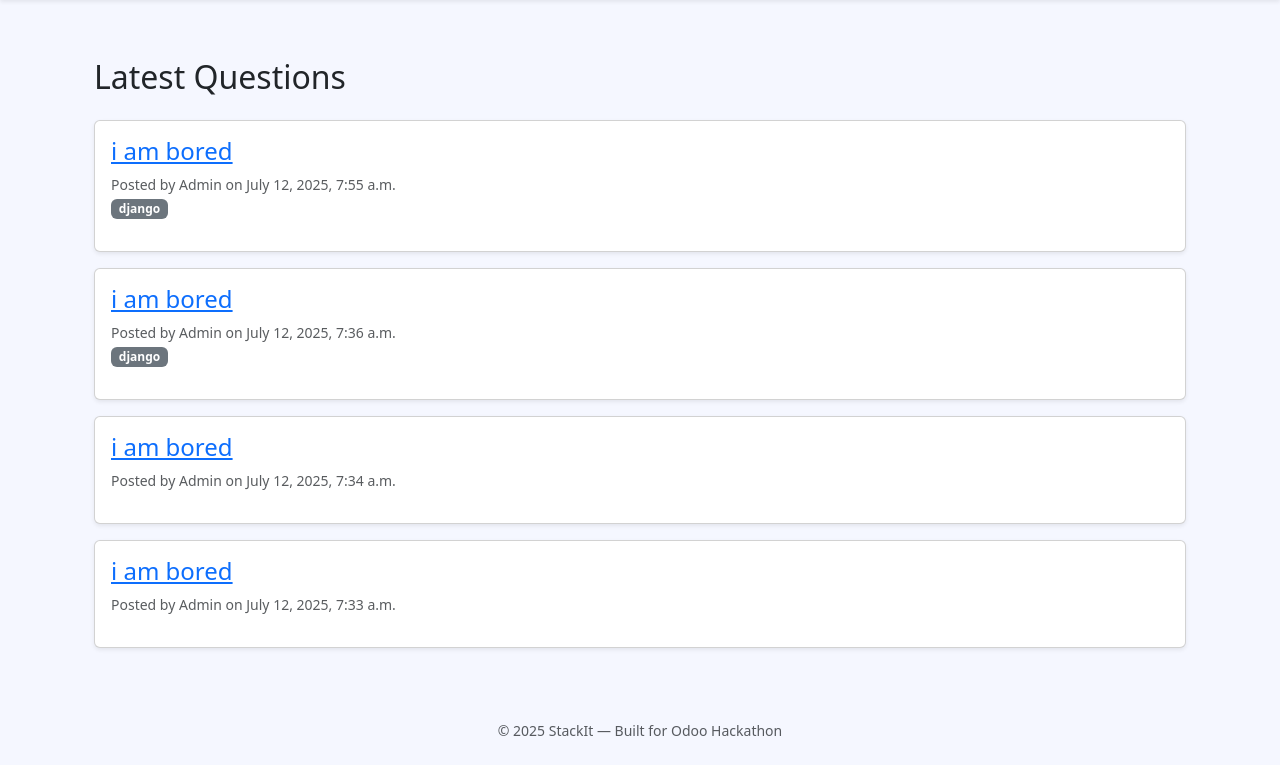
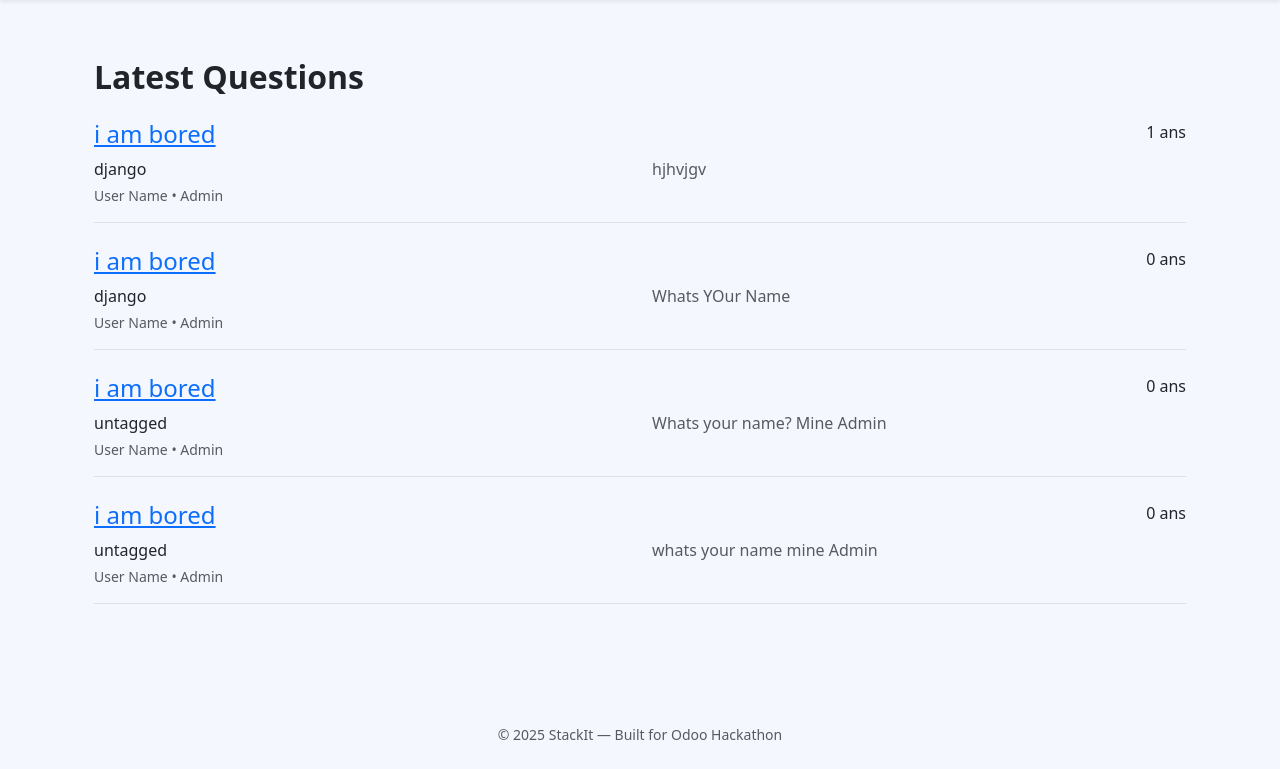
Before and after one commit to Sumit0108-cipher/StakIt-Forum-Platform, a Django app: page / in a window 1280 px wide. Shown: the part 62-831 px from the top of the page. Before the commit the page ends 798 px from the top, so only its background shows below. Run offline with Django 5.2, Linux system fonts and the light colour scheme; data comes from the database, SQL or seed files in the repository; some libraries are stand-ins or nearby versions.

Commit message:
modified

```diff
--- a/templates/core/question_list.html
+++ b/templates/core/question_list.html
@@ -1,26 +1,83 @@
 {% extends 'base.html' %}
+{% load static %}
+
+{% block extra_css %}
+<link rel="stylesheet" href="{% static 'css/questions.css' %}">
+{% endblock %}
+
 {% block content %}
-  <div class="container mt-4">
-    <h2 class="mb-4">Latest Questions</h2>
-    {% for question in questions %}
-      <div class="card mb-3 p-3 shadow-sm">
-        <h4>
-          <a href="{% url 'question_detail' question.pk %}">
-            {{ question.title }}
-          </a>
-        </h4>
-        <small class="text-muted">
-          Posted by {{ question.user.username }} on {{ question.created_at }}
-        </small>
-        <p>
-          {% for tag in question.tags.all %}
-            <span class="badge bg-secondary">{{ tag.name }}</span>
-          {% endfor %}
-        </p>
+<div class="container py-4">
+
+  <h2 class="fw-semibold mb-4">Latest Questions</h2>
+
+  {% for q in questions %}
+  <div class="question-row border-bottom pb-3 mb-4">
+
+    <!-- 1st ROW: Title & Answer Count -->
+    <div class="d-flex justify-content-between align-items-start mb-1">
+      <!-- Title -->
+      <h4 class="mb-1">
+        <a href="{% url 'question_detail' q.pk %}" class="question-title">
+          {{ q.title }}
+        </a>
+      </h4>
+
+      <!-- Answer Count Badge -->
+      <div class="answer-badge text-center">
+        {{ q.answers.count }} ans
       </div>
-    {% empty %}
-      <p>No questions yet. <a href="{% url 'ask_question' %}" class="btn btn-success mb-3">Ask a Question</a>
-</p>
-    {% endfor %}
+    </div>
+
+    <!-- 2nd ROW: Tags | Description -->
+    <div class="row mb-1">
+      <!-- Tags column -->
+      <div class="col-md-6 col-sm-12 d-flex flex-wrap gap-1">
+        {% for tag in q.tags.all %}
+          <span class="chip">{{ tag.name }}</span>
+        {% empty %}
+          <span class="chip chip--empty">untagged</span>
+        {% endfor %}
+      </div>
+
+      <!-- Description column -->
+      <div class="col-md-6 col-sm-12 text-muted description-snippet">
+        {{ q.description|truncatewords:35|striptags }}
+      </div>
+    </div>
+
+    <!-- 3rd ROW: Username -->
+    <div class="row">
+      <div class="col text-muted small">
+        User Name • {{ q.user.username }}
+      </div>
+    </div>
   </div>
+{% endfor %}
+
+  {% if is_paginated %}
+    <nav aria-label="page navigation" class="mt-3">
+      <ul class="pagination justify-content-center gap-1">
+        {% if page_obj.has_previous %}
+          <li class="page-item"><a class="page-link" href="?page={{ page_obj.previous_page_number }}">‹</a></li>
+        {% else %}
+          <li class="page-item disabled"><span class="page-link">‹</span></li>
+        {% endif %}
+
+        {% for num in page_obj.paginator.page_range %}
+          {% if num == page_obj.number %}
+            <li class="page-item active"><span class="page-link">{{ num }}</span></li>
+          {% else %}
+            <li class="page-item"><a class="page-link" href="?page={{ num }}">{{ num }}</a></li>
+          {% endif %}
+        {% endfor %}
+
+        {% if page_obj.has_next %}
+          <li class="page-item"><a class="page-link" href="?page={{ page_obj.next_page_number }}">›</a></li>
+        {% else %}
+          <li class="page-item disabled"><span class="page-link">›</span></li>
+        {% endif %}
+      </ul>
+    </nav>
+  {% endif %}
+</div>
 {% endblock %}
```
Also changed, not shown: static/css/questions.css (added, +49 -0 lines).
